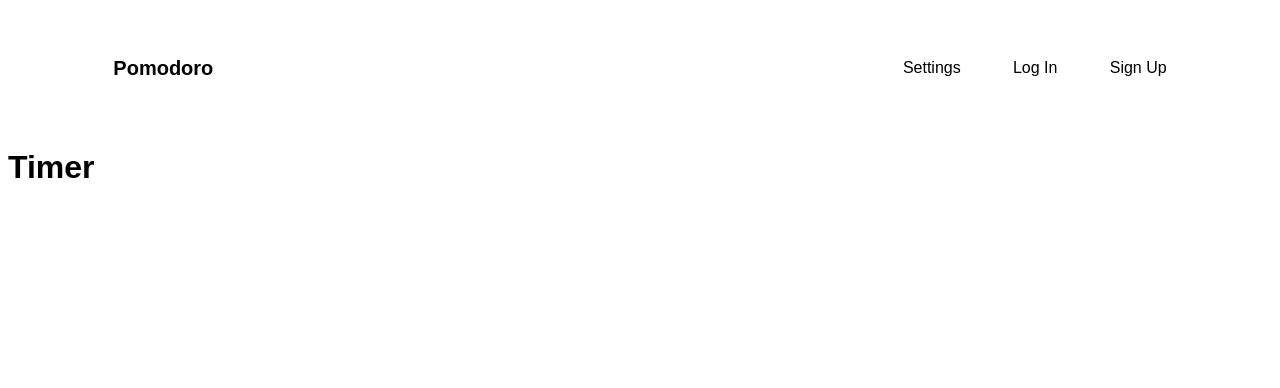
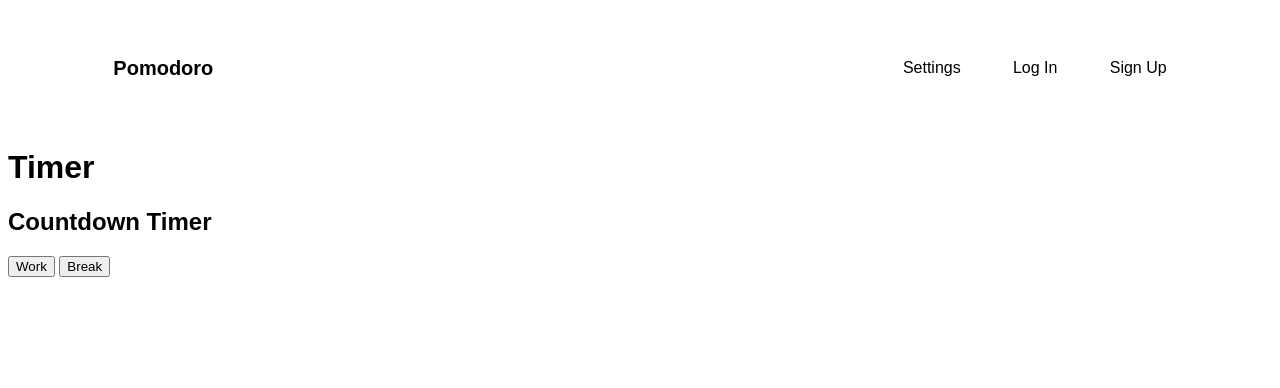
Before and after one commit to victorlomi/Pomodoro, a Flask app: page /timer in a window 1280 px wide. Shown: the top 388 px of the page. Run offline with Flask 2, Linux system fonts and the light colour scheme.

Commit message:
add timer information such as work/break sections and countdown text

```diff
--- a/app/templates/timer.html
+++ b/app/templates/timer.html
@@ -1,6 +1,8 @@
 {% extends 'base.html' %}
 
 {% block content %}
-<h1>Timer</h1>
-
+    <h1>Timer</h1>
+    <h2 class="countdown-timer">Countdown Timer</h2>
+    <button class="work-timer">Work</button>
+    <button class="break-timer">Break</button>
 {% endblock%}
```
